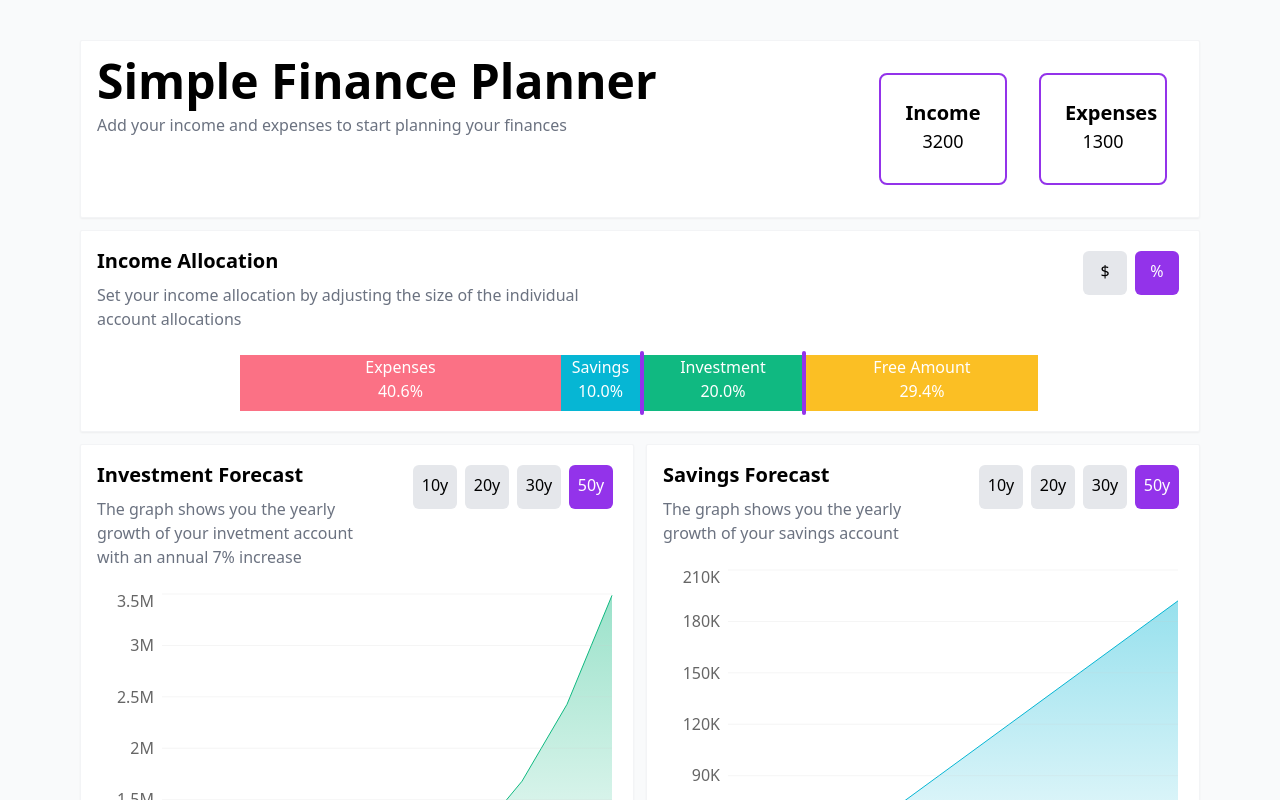
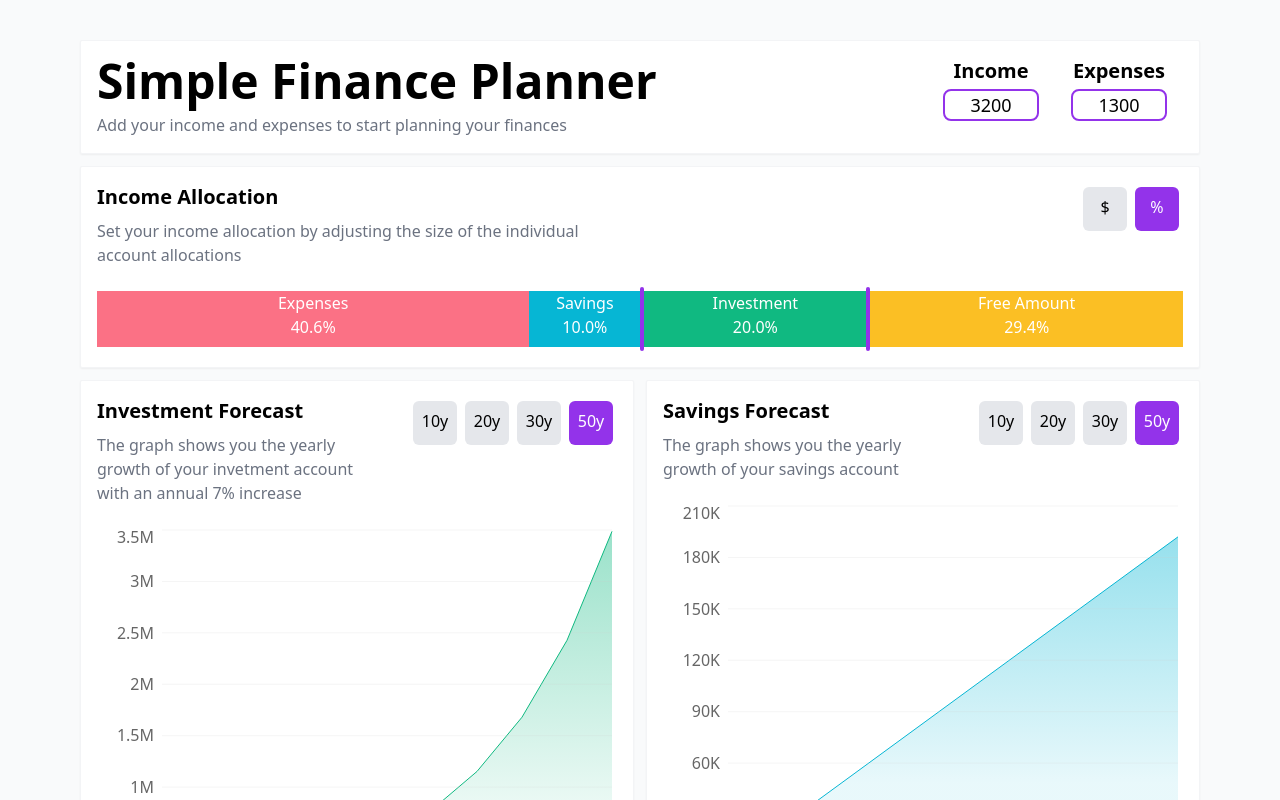
Before and after one commit to lindjacob/finance-controller, a React (Create React App) app: page / in a window 1280 px wide. Shown: the top 800 px of the page. Built offline with nearby package versions, Linux system fonts and the light colour scheme.

Commit message:
banner + final touches

```diff
--- a/src/components/Banner.js
+++ b/src/components/Banner.js
@@ -1,28 +1,30 @@
 import React, { useEffect, useState } from 'react';
 
 function Banner({ editing, setEditing, prevBudgets, setBudgets }) {
-    const [animationClass, setAnimationClass] = useState('');
+    const [bannerClass, setBannerClass] = useState('opacity-0 scale-y-0');
 
     useEffect(() => {
         if (editing) {
-            setAnimationClass('visible');
+            setBannerClass('opacity-100 scale-y-100');
         } else {
-            setAnimationClass('invisible');
+            setBannerClass('opacity-0 scale-y-0');
         }
     }, [editing]);
 
     const handleSave = () => {
-        setEditing(false)
-      }
+        setEditing(false);
+    };
 
-      const handleDiscard = () => {
-        setEditing(false)
-        setBudgets(prevBudgets)
-      }
+    const handleDiscard = () => {
+        setEditing(false);
+        setBudgets(prevBudgets);
+    };
 
     return (
-        <div className={`w-screen h-12 absolute t-0 ${animationClass} bg-primary flex flex-wrap justify-center content-center`}>
-            <p className='text-lg text-white p-2'>You have started to plan your finances. When you are done, either save or discard your changes: </p>
+        <div
+            className={`absolute top-0 w-full bg-primary shadow-md flex flex-wrap justify-center content-center transition-all duration-500 ${bannerClass} transform origin-top`}
+        >
+            <p className='text-lg text-white p-2'>You have started to plan your finances. When you are done, either save or discard your changes:</p>
             <div>
                 <button className='bg-white m-2 p-1 rounded-md' onClick={handleDiscard}>Discard</button>
                 <button className='bg-white m-2 p-1 rounded-md' onClick={handleSave}>Save</button>
--- a/src/components/budgetBar/BudgetBar.js
+++ b/src/components/budgetBar/BudgetBar.js
@@ -1,10 +1,24 @@
 import React, { useState, useEffect, useRef } from 'react';
 
 const BudgetBar = ({ setEditing, income, expenses, budgets, setBudgets, headline, description }) => {
-  const [displayMode, setDisplayMode] = useState('percentage')
-  const budgetBarWidth = 800;
+  const [displayMode, setDisplayMode] = useState('percentage');
+  const containerElement = useRef(null);
   const budgetBlocksRef = useRef({});
   const budgetBlockPrevPageXRef = useRef(null);
+  const [budgetBarWidth, setBudgetBarWidth] = useState(0);
+
+  useEffect(() => {
+    const updateWidth = () => {
+      if (containerElement.current) {
+        setBudgetBarWidth(containerElement.current.offsetWidth);
+      }
+    };
+
+    window.addEventListener('resize', updateWidth);
+    updateWidth()
+
+    return () => window.removeEventListener('resize', updateWidth);
+  }, []);
 
   const calculateWidth = ratio => {
     const numberOfResizers = Object.keys(budgets).length - 1;
@@ -67,7 +81,7 @@ const BudgetBar = ({ setEditing, income, expenses, budgets, setBudgets, headline
 
   useEffect(() => {
     updateFreeAmount()
-  }, [income, expenses]);
+  }, [income, expenses, budgetBarWidth]);
 
   const renderBlock = (label, color, ratio) => (
     <div className='flex'>
@@ -78,7 +92,7 @@ const BudgetBar = ({ setEditing, income, expenses, budgets, setBudgets, headline
           budgetBlocksRef.current[label.toLowerCase()] = {};
           budgetBlocksRef.current[label.toLowerCase()].budgetBlock = budgetBlock;
         }}
-        style={{ width: calculateWidth(ratio)}}
+        style={{ width: calculateWidth(ratio) }}
       >
         <div className='flex flex-col' >
           <span>{label}</span>
@@ -95,8 +109,7 @@ const BudgetBar = ({ setEditing, income, expenses, budgets, setBudgets, headline
   );
 
   return (
-    <div className="container flex flex-wrap justify-center">
-
+    <div ref={containerElement} className="container flex flex-wrap justify-center">
       <div className='headerElement'>
         <div className='w-1/2'>
           <div className='headline'>{headline}</div>
@@ -107,9 +120,8 @@ const BudgetBar = ({ setEditing, income, expenses, budgets, setBudgets, headline
           <div className={`btn-sq ${displayMode === 'percentage' ? 'btn-focus' : ''}`} onClick={() => setDisplayMode('percentage')}>%</div>
         </div>
       </div>
-
-      <div className='flex h-16 w-[800px] text-center text-white'>
-        <div className='bg-rose-400 h-14 self-center' style={{ width: calculateWidth(expenses / income)}}>
+      <div className={`flex h-16 w-full text-center text-white`}>
+        <div className='bg-rose-400 h-14 self-center' style={{ width: calculateWidth(expenses / income) }}>
           <div className='flex flex-col'>
             <span>Expenses</span>
             <span>{displayMode === 'percentage' ? `${((expenses / income) * 100).toFixed(1)}%` : `${expenses}`}</span>
@@ -117,7 +129,7 @@ const BudgetBar = ({ setEditing, income, expenses, budgets, setBudgets, headline
         </div>
         {renderBlock('Savings', 'bg-cyan-500', budgets.savings)}
         {renderBlock('Investment', 'bg-emerald-500', budgets.investment)}
-        <div className='bg-amber-400 h-14 self-center' style={{ width: calculateWidth(budgets.freeAmount)}}>
+        <div className='bg-amber-400 h-14 self-center' style={{ width: calculateWidth(budgets.freeAmount) }}>
           <div className='flex flex-col'>
             <span>Free Amount</span>
             <span>{displayMode === 'percentage' ? `${(budgets.freeAmount * 100).toFixed(1)}%` : `${Math.round(budgets.freeAmount * income)}`}</span>
--- a/src/components/chart/Chart.js
+++ b/src/components/chart/Chart.js
@@ -103,7 +103,7 @@ function Chart({ editing, budgets, prevBudgets, budgetType, income, headline, de
                     </defs>
                     {budgetType === 'investment' && <Area dataKey='investment' stroke='#10b981' fill='url(#colorInvestment)' />}
                     {budgetType === 'savings' && <Area dataKey='savings' stroke='#06b6d4' fill='url(#colorSavings)' />}
-                    {editing && <Area dataKey='prev' stroke='#71717a' fill='url(#colorPrev)' />}
+                    {editing && budgets[budgetType] != prevBudgets[budgetType] && <Area dataKey='prev' stroke='#71717a' fill='url(#colorPrev)' />}
                     <XAxis dataKey='date' axisLine={false} tickLine={false} tickFormatter={str => {
                         const currentYear = new Date().getFullYear();
                         if (str === currentYear) {
--- a/src/components/inputField/InputField.js
+++ b/src/components/inputField/InputField.js
@@ -1,21 +1,10 @@
 import React, { useRef } from 'react';
 
-function InputField({name, value, onChange}) {
-  const inputRef = useRef(null);
-
-  const focusInput = () => {
-    if(inputRef.current) {
-      inputRef.current.focus();
-    }
-  };
+function InputField({ name, value, onChange }) {
 
   return (
-    <div
-      className={`w-32 h-28 m-4 p-2 text-center border-2 border-primary rounded-lg cursor-pointer`}
-      onClick={focusInput}
-    >
-      <div className='m-4'>
-        <h3 className='h5'>{name}</h3>
+    <div className={`w-32 text-center`}>
+      <h3 className='h5 mb-1'>{name}</h3>
       <style>
         {`
           /* For WebKit browsers */
@@ -32,14 +21,12 @@ function InputField({name, value, onChange}) {
         `}
       </style>
       <input
-          ref={inputRef}
-          className={`max-w-12 text-lg text-center cursor-pointer focus-visible:outline-none caret-primary`}
+        className={`max-w-24 border-2 border-primary rounded-lg text-lg text-center focus-visible:outline-none caret-primary`}
         type='number'
         value={value}
         onChange={onChange}
       />
     </div>
-    </div>
   );
 }
 
```
Lines whose indentation alone changed are shown as unchanged.
